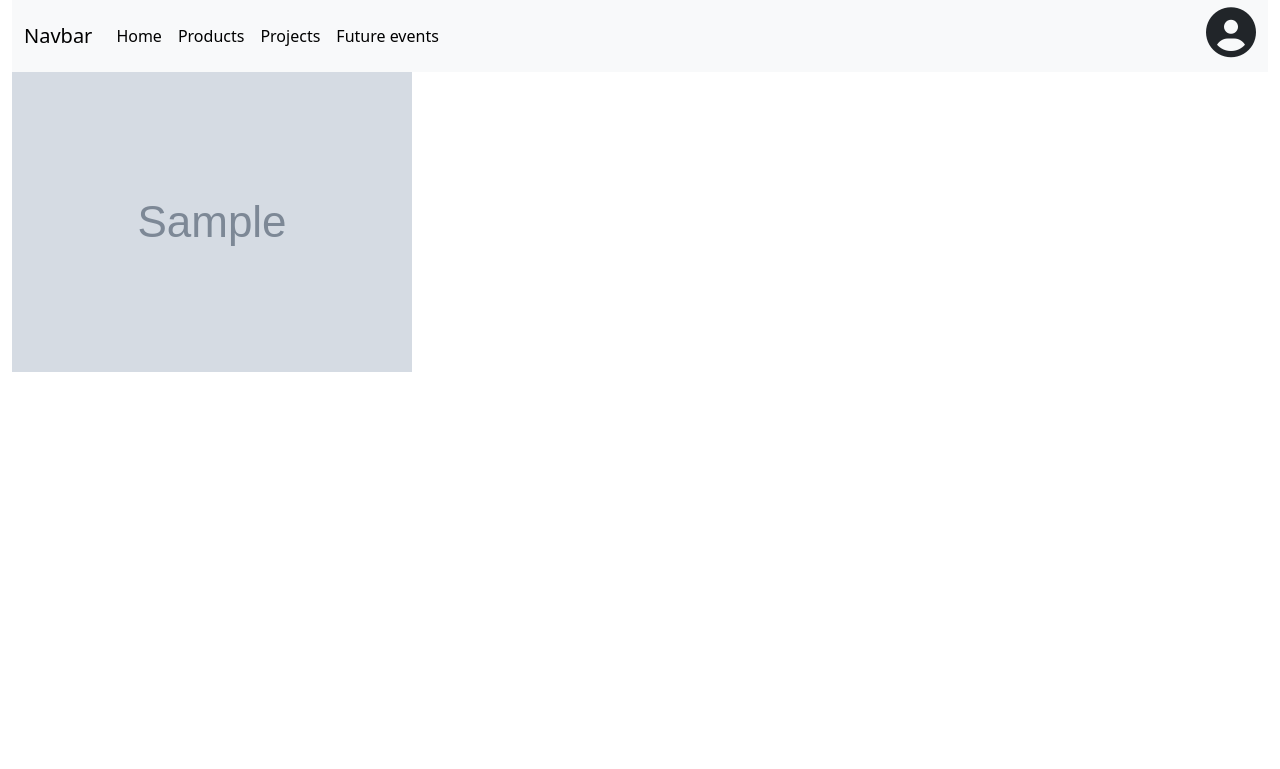
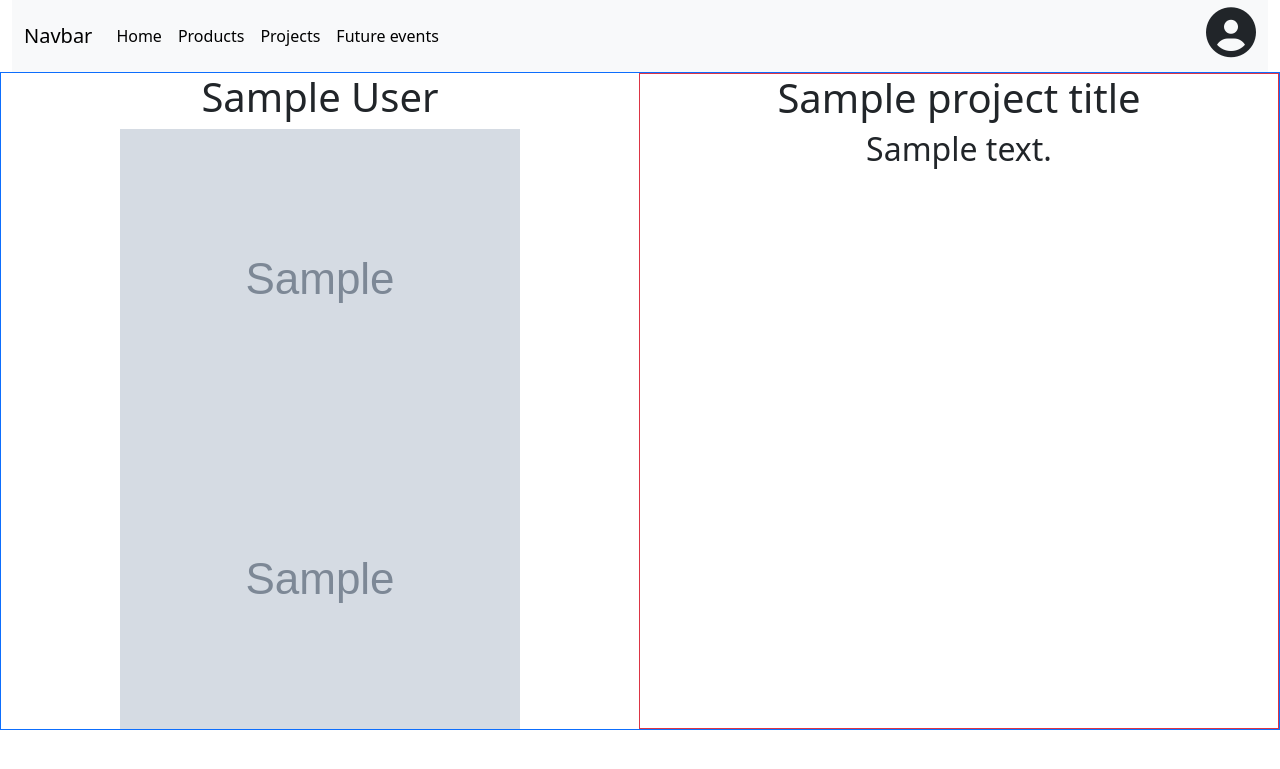
Before and after one commit to archana75/website-archana, a Django app: template main/templates/main/project_detail.html in a window 1280 px wide. Shown: the top 769 px of the page. Run offline with Django 4.2, Linux system fonts and the light colour scheme; the template is opened without the code that fills it: most values are stand-ins (such as "Sample title", 1, 10 or a date in 2020); grey boxes marked "Sample" are stand-in pictures; some libraries are stand-ins or nearby versions.

Commit message:
detail page

```diff
--- a/main/admin.py
+++ b/main/admin.py
@@ -48,6 +48,7 @@ class ProjectAdmin(admin.ModelAdmin):
         'title',
         'description',
         image,
+        'logo',
         'video_link',
         'attachment_link',
         'is_published',
@@ -56,7 +57,7 @@ class ProjectAdmin(admin.ModelAdmin):
         'created_by'
     )
 
-    search_fields = ('title',)
+    search_fields = ('title', 'id', 'description')
 
 class GenerationAdmin(admin.ModelAdmin):
     list_display = (
--- a/main/models.py
+++ b/main/models.py
@@ -53,6 +53,7 @@ class Project(models.Model):
     title = models.CharField(max_length=100)
     description = models.TextField()
     image = models.ImageField(upload_to='images')
+    logo = models.ImageField(upload_to='images', blank=True)
     video_link = models.URLField(blank=True)
     attachment_link = models.URLField(blank=True)
     is_published = models.BooleanField(default=True)
--- a/main/templates/main/project_detail.html
+++ b/main/templates/main/project_detail.html
@@ -44,10 +44,46 @@
 
 
 <div class="container-fluid">
-    <div class="row">
+    <div class="row h-100 border border-primary" style="">
         <div class="col">
-            <img src="{{project_image.url}}" alt="">
+            <div class="row">
+                <div class="col">
+                    <h1 class="text-center">{{ user_firstname }} {{ user_lastname }}</h1>
+                </div>
+            </div>
 
+            <div class="row">
+                <div class="col">
+                    <div class="text-center">
+                        <img class="img-fluid" src="{{project_image.url}}" alt="">
+                    </div>
+                </div>
+            </div>
+
+            <div class="row">
+                <div class="col">
+                    <div class="text-center">
+                        <img class="img-fluid" src="{{project_logo.url}}" alt="">
+                    </div>
+                </div>
+            </div>
+
+
+
+        </div>
+
+        <div class="col border border-danger">
+            <div class="row">
+                <div class="col">
+                    <h1 class="text-center"> {{project_title}} </h1>
+                </div>
+            </div>
+
+            <div class="row ">
+                <div class="col ">
+                    <h2 class="text-center "> {{project_description}} </h2>
+                </div>
+            </div>
         </div>
     </div>
 </div>
--- a/main/views.py
+++ b/main/views.py
@@ -40,9 +40,10 @@ def project_detail(request, id):
         project_title = current_project.title,
         project_description = current_project.description,
         project_image = current_project.image,
+        project_logo = current_project.logo,
         project_attacment_link = current_project.attachment_link,
         project_video_link = current_project.video_link,
-        # user_firstname = current_project.firstname,
-        # user_lastname = current_project.lastname,
+        user_firstname = current_project.created_by.firstname,
+        user_lastname = current_project.created_by.lastname,
     )
     return render(request, "main/project_detail.html", data)
```
Also changed, not shown: main/migrations/0011_project_logo.py (added), media/images/download.png (added).
